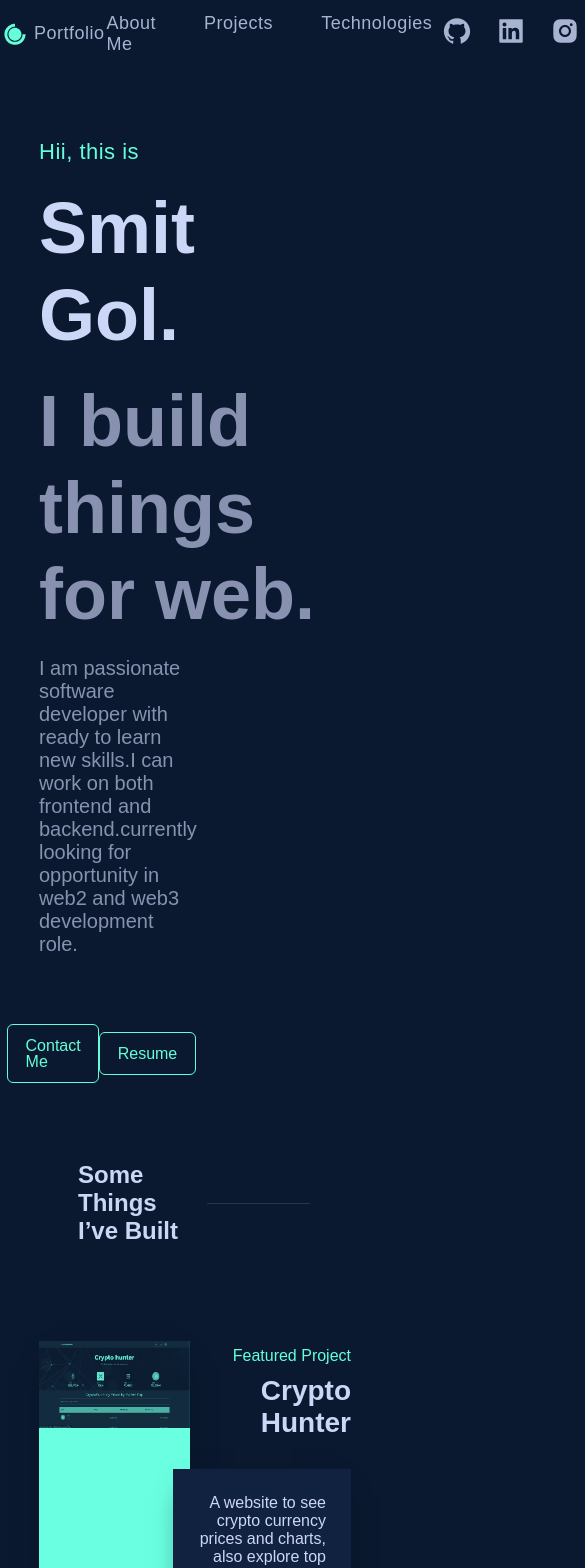
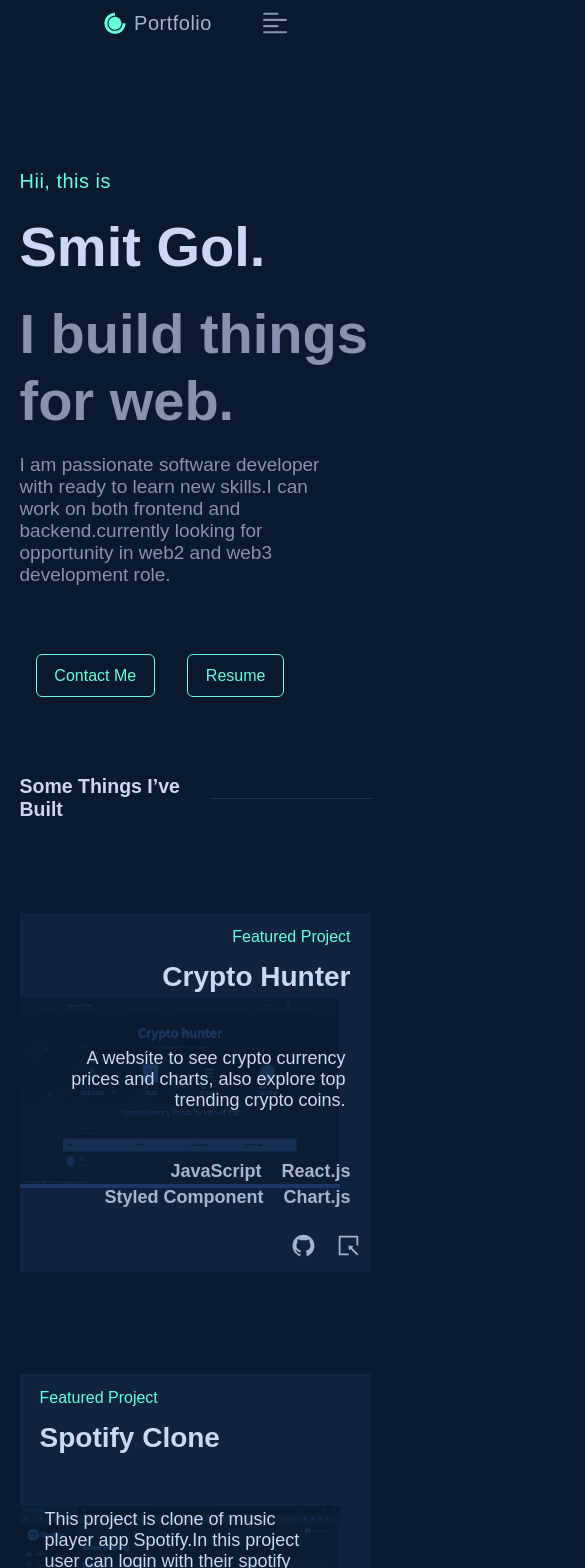
Before and after one commit to smitgol/Personal-Site, a Next.js app: page / in a window 390 px wide. Shown: the top 1568 px of the page, 585 px wide, since content can reach past the window. Built offline with nearby package versions, Linux system fonts and the light colour scheme.

Commit message:
reponsive site created

```diff
--- a/src/components/Footer/FooterStyles.tsx
+++ b/src/components/Footer/FooterStyles.tsx
@@ -31,4 +31,9 @@
   align-items: center;
   gap: 36px;
   padding:30px;
+  @media ${(props: any) => props.theme.breakpoints.md} {
+    padding: 20px 0px;
+    justify-content: center;
+    gap: 24px;
+  }
 `;
--- a/src/components/Hero/HeroStyles.tsx
+++ b/src/components/Hero/HeroStyles.tsx
@@ -8,31 +8,53 @@
   justify-content: flex-start;
   width: 80%;
   margin-top: 72px;
+  @media ${(props: any) => props.theme.breakpoints.md} {
+    width: 90%;
+    margin-top: 20vh;
+  }
 `;
 
 export const HiiText = styled.div`
   font-size: 22px;
-  color: ${(props:any) => props.theme.colors.accent1};
+  color: ${(props: any) => props.theme.colors.accent1};
   letter-spacing: 0.5px;
   margin: 0;
   font-weight: 400;
   line-height: 1.2;
+  @media ${(props: any) => props.theme.breakpoints.md} {
+    font-size: 22px;
+  }
+  @media ${(props: any) => props.theme.breakpoints.sm} {
+    font-size: 20px;
+  }
 `;
 
 export const NameText = styled.div`
   font-size: 72px;
-  color: ${(props:any) => props.theme.colors.LightSlate};
+  color: ${(props: any) => props.theme.colors.LightSlate};
   margin: 0;
   font-weight: 600;
   line-height: 1.2;
+  @media ${(props: any) => props.theme.breakpoints.md} {
+    font-size: 64px;
+  }
+  @media ${(props: any) => props.theme.breakpoints.sm} {
+    font-size: 56px;
+  }
 `;
 
 export const BuildText = styled.div`
   font-size: 72px;
-  color: ${(props:any) => props.theme.colors.slate};
+  color: ${(props: any) => props.theme.colors.slate};
   margin: 0;
   font-weight: 600;
   line-height: 1.2;
+  @media ${(props: any) => props.theme.breakpoints.md} {
+    font-size: 64px;
+  }
+  @media ${(props: any) => props.theme.breakpoints.sm} {
+    font-size: 56px;
+  }
 `;
 
 export const DescriptionText = styled.div`
@@ -40,12 +62,20 @@
   color: #8892b0;
   margin: 0;
   width: 50%;
+  @media ${(props: any) => props.theme.breakpoints.md} {
+    font-size: 19px;
+    width: 80%;
+  }
+  @media ${(props: any) => props.theme.breakpoints.sm} {
+    font-size: 19px;
+    width: 90%;
+  }
 `;
 
 export const Button = styled.a`
-  border: 1px solid ${(props:any) => props.theme.colors.accent1};
+  border: 1px solid ${(props: any) => props.theme.colors.accent1};
   background-color: transparent;
-  color: ${(props:any) => props.theme.colors.accent1};
+  color: ${(props: any) => props.theme.colors.accent1};
   font-weight: 400;
   font-size: 16px;
   padding: 1.25rem 1.75rem;
@@ -66,4 +96,10 @@
   align-items: center;
   justify-content: center;
   margin-top: 48px;
+  @media ${(props: any) => props.theme.breakpoints.md} {
+    width: 60%
+  }
+  @media ${(props: any) => props.theme.breakpoints.sm} {
+    width: 80%
+  }
 `;
--- a/src/components/Nav/NavBar.tsx
+++ b/src/components/Nav/NavBar.tsx
@@ -7,6 +7,7 @@
   SocialIcons,
   PortfolioLink,
   PortfolioSymbolAndText,
+  NavigationButton,
 } from "./NavBarStyles";
 import Link from "next/link";
 import { DiCssdeck } from "react-icons/di";
@@ -15,6 +16,7 @@
   AiFillInstagram,
   AiFillLinkedin,
   AiOutlineTwitter,
+  AiOutlineAlignLeft,
 } from "react-icons/ai";
 import { useState, useCallback, useEffect } from "react";
 import { SiDiscord } from "react-icons/si";
@@ -22,6 +24,7 @@
 
 const NavBar: React.FC = () => {
   const [navigationClass, setNavigationClass] = useState<string>("");
+  const [activeNav, setActiveNav] = useState<boolean>(false);
 
   const handleNavigation = useCallback(
     (e: any) => {
@@ -35,8 +38,20 @@
     [navigationClass]
   );
 
+  const handleResize = useCallback(
+    () => {
+      if (activeNav == true && window.innerWidth > 768) {
+        setActiveNav(false)
+      }
+      console.log(window.innerWidth)
+    },
+    []
+  )
+
+
   useEffect(() => {
     window.addEventListener("scroll", handleNavigation);
+    window.addEventListener("resize", handleResize);
 
     return () => {
       window.removeEventListener("scroll", handleNavigation);
@@ -44,55 +59,86 @@
   }, [handleNavigation]);
 
   const scrollToY = (value: number) => {
-    window.scrollTo({top:value, left:0, behavior:"smooth"})
+    window.scrollTo({ top: value, left: 0, behavior: "smooth" });
+  };
+  const responsive_nav_class_links = activeNav === true ? "nav__sm" : "";
+
+  const responsive_nav_class_btns =
+    activeNav === true ? "nav__btn__sm" : "";
+
+  const handleNavigationResponsive = () => {
+    setActiveNav(!activeNav);
   }
 
   return (
     <Container className={navigationClass}>
       <PortfolioDiv>
-        <div onClick={() => {scrollToY(1)}}>
+        <div
+          onClick={() => {
+            scrollToY(1);
+          }}
+        >
           <PortfolioSymbolAndText>
             <DiCssdeck size="3rem" color="#64ffda" /> <span>Portfolio</span>
           </PortfolioSymbolAndText>
         </div>
+        <NavigationButton
+          onClick={() => {
+            handleNavigationResponsive()
+          }}
+        >
+          <AiOutlineAlignLeft size="3rem" />
+        </NavigationButton>
       </PortfolioDiv>
-      <PortfolioLinks>
+      <PortfolioLinks className={responsive_nav_class_links}>
         <PortfolioText>
-          <div onClick={() => {scrollToY(5)}}>
+          <div
+            onClick={() => {
+              scrollToY(5);
+            }}
+          >
             <PortfolioLink>
               <span>About Me</span>
             </PortfolioLink>
           </div>
         </PortfolioText>
         <PortfolioText>
-          <div onClick={() => {scrollToY(550)}}>
+          <div
+            onClick={() => {
+              scrollToY(550);
+            }}
+          >
             <PortfolioLink>
               <span>Projects</span>
             </PortfolioLink>
           </div>
         </PortfolioText>
         <PortfolioText>
-          <div onClick={() => {scrollToY(3550)}}>
+          <div
+            onClick={() => {
+              scrollToY(3550);
+            }}
+          >
             <PortfolioLink>
               <span>Technologies</span>
             </PortfolioLink>
           </div>
         </PortfolioText>
       </PortfolioLinks>
-      <PortfolioSocial>
-        <SocialIcons href={links['github']} target="__blank">
+      <PortfolioSocial className={responsive_nav_class_btns}>
+        <SocialIcons href={links["github"]} target="__blank">
           <AiFillGithub size="3rem" />
         </SocialIcons>
-        <SocialIcons href={links['linkedin']} target="__blank">
+        <SocialIcons href={links["linkedin"]} target="__blank">
           <AiFillLinkedin size="3rem" />
         </SocialIcons>
-        <SocialIcons href={links['instagram']} target="__blank">
+        <SocialIcons href={links["instagram"]} target="__blank">
           <AiFillInstagram size="3rem" />
         </SocialIcons>
-        <SocialIcons href={links['twitter']} target="__blank">
+        <SocialIcons href={links["twitter"]} target="__blank">
           <AiOutlineTwitter size="3rem"></AiOutlineTwitter>
         </SocialIcons>
-        <SocialIcons href={links['discord']} target="__blank">
+        <SocialIcons href={links["discord"]} target="__blank">
           <SiDiscord size="3rem"></SiDiscord>
         </SocialIcons>
       </PortfolioSocial>
--- a/src/components/Nav/NavBarStyles.tsx
+++ b/src/components/Nav/NavBarStyles.tsx
@@ -17,6 +17,13 @@
   right: 0;
   width: 100%;
   transform: translateY(0px);
+  @media ${(props: any) => props.theme.breakpoints.md} {
+    position: fixed;
+    top: 0;
+    background-color: ${(props: any) => props.theme.colors.navy};
+    flex-direction: column;
+    gap: 20px;
+  }
 `;
 
 export const PortfolioDiv = styled.div`
@@ -24,7 +31,7 @@
   flex-direction: row;
   align-content: center;
   justify-content: center;
-  gap: 6px;
+  gap: 48px;
 `;
 export const PortfolioLinks = styled.div`
   display: flex;
@@ -33,12 +40,18 @@
   justify-content: space-between;
   gap: 48px;
   width: 480px;
+  @media ${(props: any) => props.theme.breakpoints.md} {
+    display: none;
+  }
 `;
 export const PortfolioSocial = styled.div`
   display: flex;
   flex-direction: row;
   align-content: center;
   gap: 8px;
+  @media ${(props: any) => props.theme.breakpoints.md} {
+    display: none;
+  }
 `;
 
 export const PortfolioText = styled.div`
@@ -53,14 +66,15 @@
   gap: 4px;
   &:hover {
     cursor: pointer;
-    color: ${(props:any) => props.theme.colors.accent1};
+    color: ${(props: any) => props.theme.colors.accent1};
   }
+  font-size: 20px;
 `;
 export const PortfolioLink = styled.a`
   transition: 0.3s ease;
   &:hover {
     cursor: pointer;
-    color: ${(props:any) => props.theme.colors.accent1};
+    color: ${(props: any) => props.theme.colors.accent1};
   }
 `;
 
@@ -73,6 +87,18 @@
     background-color: #212d45;
     transform: scale(1.2);
     cursor: pointer;
-    color: ${(props:any) => props.theme.colors.accent1};
+    color: ${(props: any) => props.theme.colors.accent1};
   }
 `;
+
+export const NavigationButton = styled.div`
+  display: none;
+  @media ${(props: any) => props.theme.breakpoints.md} {
+    display: block;
+  }
+  transition: 0.3s ease;
+  &:hover {
+    cursor: pointer;
+    color: ${(props: any) => props.theme.colors.accent1};
+  }
+`;
--- a/src/components/Project/ProjectStyles.tsx
+++ b/src/components/Project/ProjectStyles.tsx
@@ -3,8 +3,10 @@
 export const Container = styled.div`
   margin-top: 92px;
   width: 80%;
+  @media ${(props: any) => props.theme.breakpoints.md} {
+    width: 90%;
+  }
 `;
-
 
 export const ProjectsElements = styled.div`
   margin: 0;
@@ -19,12 +21,15 @@
   grid-template-columns: repeat(12, 1fr);
   -webkit-box-align: center;
   align-items: center;
+  @media ${(props: any) => props.theme.breakpoints.md} {
+    background-color: ${(props: any) => props.theme.colors.background2};
+  }
 `;
 
 export const ProjectImageDiv = styled.div`
   display: block;
   max-width: 700px;
-  height: 98.5%;
+  height: auto;
   grid-area: 1 / 7 / -1 / -1;
   position: relative;
   z-index: 1;
@@ -47,11 +52,22 @@
     filter: none;
     -webkit-filter: grayscale(0%);
   }
+  @media ${(props: any) => props.theme.breakpoints.md} {
+    grid-area: 1 / 1 / -1 / 12;
+    background-color: inherit;
+    height: auto;
+    box-shadow: none;
+    filter: none;
+  }
 `;
 
 export const ProjectContent = styled.div`
   grid-area: 1 / 1 / -1 / 8;
   position: relative;
+  @media ${(props: any) => props.theme.breakpoints.md} {
+    grid-area: 1 / 1 / -1 / 12;
+    z-index: 20;
+  }
 `;
 
 export const ProjectContentOutlined = styled.div`
@@ -59,12 +75,18 @@
   color: ${(props: any) => props.theme.colors.accent1};
   font-weight: 500;
   margin: 10px 0px;
+  @media ${(props: any) => props.theme.breakpoints.md} {
+    padding: 5px 20px;
+  }
 `;
 export const ProjectContentTitle = styled.div`
   font-size: 28px;
   color: ${(props: any) => props.theme.colors.LightSlate};
   font-weight: 700;
   margin: 10px 0px;
+  @media ${(props: any) => props.theme.breakpoints.md} {
+    padding: 0px 20px;
+  }
 `;
 
 export const ProjectContentDescription = styled.div`
@@ -76,6 +98,13 @@
   background-color: ${(props: any) => props.theme.colors.background2};
   color: ${(props: any) => props.theme.colors.LightSlate};
   font-size: 16px;
+  @media ${(props: any) => props.theme.breakpoints.md} {
+    background-color: transparent;
+    box-shadow: none;
+    font-size: 18px;
+    font-weight: 500;
+    z-index: 20;
+  }
 `;
 
 export const ProjectStackList = styled.ul`
@@ -97,6 +126,13 @@
   font-size: 15px;
   font-weight: 600;
   white-space: nowrap;
+  @media ${(props: any) => props.theme.breakpoints.md} {
+    background-color: transparent;
+    box-shadow: none;
+    font-size: 18px;
+    font-weight: 600;
+    z-index: 20;
+  }
 `;
 
 export const ProjectLinks = styled.div`
--- a/src/components/Technologies/TechnologiesStyles.tsx
+++ b/src/components/Technologies/TechnologiesStyles.tsx
@@ -8,6 +8,9 @@
   gap: 48px;
   align-items: center;
   justify-content: space-around;
+  @media ${(props: any) => props.theme.breakpoints.md} {
+    width: 90%;
+  }
 `;
 
 export const TabElements = styled.div`
@@ -26,6 +29,9 @@
   &: hover {
     border-bottom: 2px solid ${(props: any) => props.theme.colors.accent1};
     cursor: pointer;
+  }
+  @media ${(props: any) => props.theme.breakpoints.md} {
+    font-size: 24px;
   }
 `;
 
@@ -49,6 +55,9 @@
   font-weight: 600;
   line-spacing: 1;
   color: ${(props: any) => props.theme.colors.LightSlate};
+  @media ${(props: any) => props.theme.breakpoints.md} {
+    font-size: 20px;
+  }
 `;
 
 export const SkillList = styled.ul`
@@ -64,4 +73,7 @@
   padding: 10px 0px;
   color: ${(props: any) => props.theme.colors.slate};
   font-size: 18px;
+  @media ${(props: any) => props.theme.breakpoints.md} {
+    font-size: 17px;
+  }
 `;
--- a/src/css/index.css
+++ b/src/css/index.css
@@ -21,6 +21,17 @@
   grid-column: 6 / -1 !important;
   text-align: right;
 }
+@media screen and (max-width: 768px) {
+  .project-image-parent-odd {
+    grid-column: 1 / 12 !important;
+  }
+  .project-content-odd {
+    grid-column: 1 / -1 !important;
+    text-align: right;
+  }
+}
+
+
 .project-links-odd {
   -webkit-box-pack: end;
   justify-content: flex-end;
@@ -29,3 +40,11 @@
   border-bottom: 2px solid #64ffda;
   cursor: pointer;
 }
+
+.nav__sm {
+  display: flex !important;
+  flex-direction: column !important;
+}
+.nav__btn__sm {
+  display: flex !important;
+}
--- a/src/pages/_app.tsx
+++ b/src/pages/_app.tsx
@@ -1,10 +1,18 @@
 import Theme from "../styles/theme";
 import "../css/index.css";
 import type { AppProps } from "next/app";
+import Head from "next/head";
 
 function MyApp({ Component, pageProps }: AppProps) {
   return (
     <Theme>
+      <Head>
+        <meta
+          name="viewport"
+          content="width=device-width, initial-scale=1.0, maximum-scale=1.0,user-scalable=0"
+        />
+        <title>Smit Gol</title>
+      </Head>
       <Component {...pageProps} />
     </Theme>
   );
--- a/src/pages/index.tsx
+++ b/src/pages/index.tsx
@@ -17,7 +17,7 @@
       </SectionTitleRow>
       <Project />
       <SectionTitleRow>
-        <SectionTitle>Technologies That I Know</SectionTitle>
+        <SectionTitle>Technologies</SectionTitle>
       </SectionTitleRow>
       <Technologies />
       <Footer />
--- a/src/styles/generalComponent.tsx
+++ b/src/styles/generalComponent.tsx
@@ -19,6 +19,22 @@
     background-color: ${(props: any) => props.theme.colors.lightestNavy};
     left: -2px;
   }
+  @media ${(props: any) => props.theme.breakpoints.md} {
+    font-size: 20px;
+    &:after {
+      width: 250px;
+      top: 2px;
+      left: -5px;
+    }
+  }
+  @media ${(props: any) => props.theme.breakpoints.sm} {
+    font-size: 19.5px;
+    &:after {
+      width: 200px;
+      top: 0px;
+      left: 0px;
+    }
+  }
 `;
 
 export const SectionTitleRow = styled.div`
@@ -29,4 +45,7 @@
   justify-content: flex-start;
   width: 60%;
   margin-top: 78px;
+  @media ${(props: any) => props.theme.breakpoints.md} {
+    width: 90%;
+  }
 `;
```
